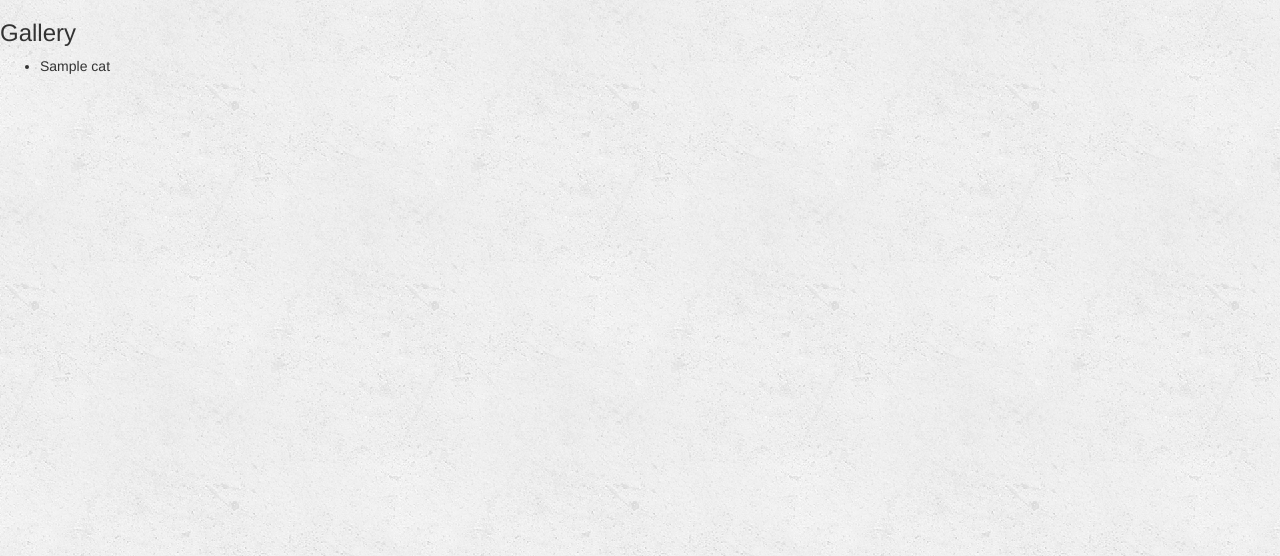
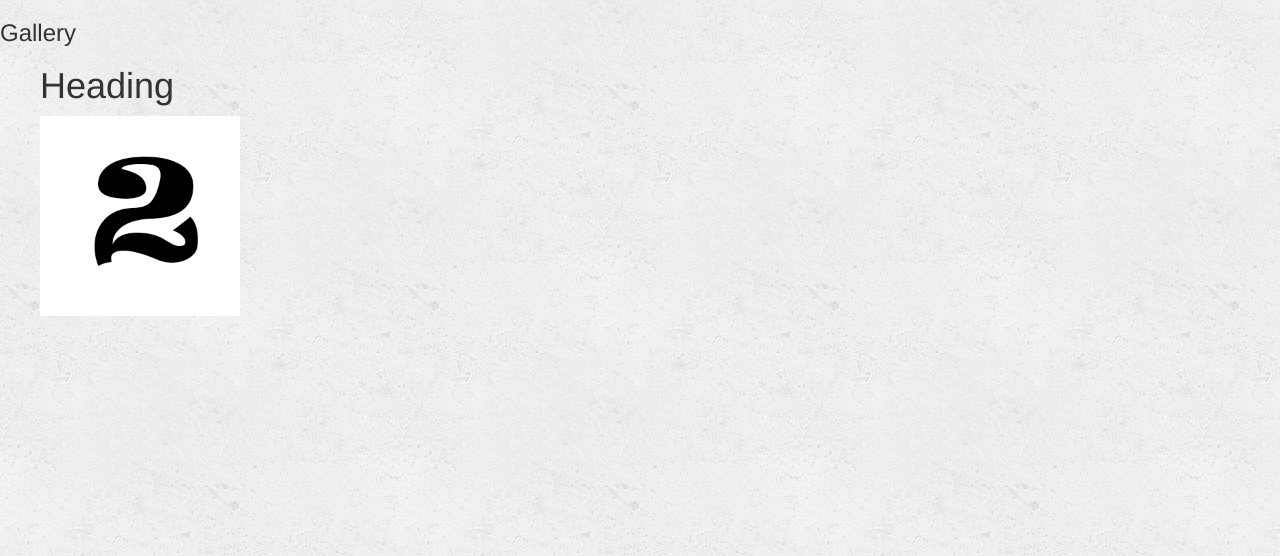
Before and after one commit to JordanTFA/Starlight, a Django app: template starlight/website/templates/website/gallery.html in a window 1280 px wide. Shown: the part 52-608 px from the top of the page. Run offline with Django 3.2, Linux system fonts and the light colour scheme; the template is opened without the code that fills it: most values are stand-ins (such as "Sample title", 1, 10 or a date in 2020); some libraries are stand-ins or nearby versions.

Commit message:
Messing about with gallery
Trying to have it so I can display an image from each category

```diff
--- a/starlight/website/templates/website/gallery.html
+++ b/starlight/website/templates/website/gallery.html
@@ -1,4 +1,5 @@
 {% extends 'website/base.html' %}
+{% load staticfiles %}
 
 {% block content %}
 
@@ -6,7 +7,10 @@
 
 	{% for cat in all_categories %}
 	<ul>
-		<li>{{ cat.cat_name }}</li>
-		</ul>
+		<!-- <li> -->
+			<h1>Heading</h1>
+			<img src="{% static 'photos/testimg/2.png' %}" style="width:200px;height:200px;"></img>
+		<!-- </li> -->
+	</ul>
 	{% endfor %}
 {% endblock %}
```
Also changed, not shown: starlight/static/photos/testimg/1.png (added), starlight/static/photos/testimg/2.png (added), starlight/static/photos/testimg/3.png (added), starlight/static/photos/testimg/4.png (added).
